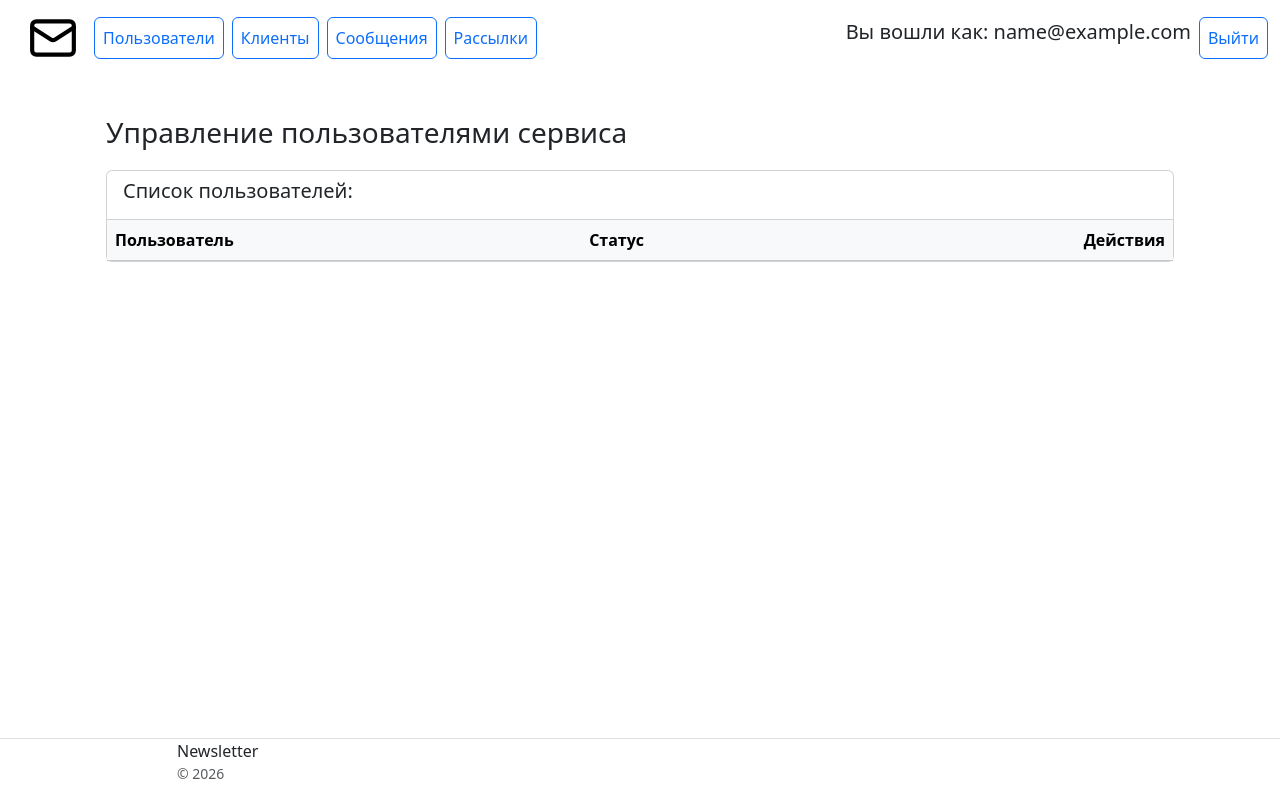
After one commit to tray-46/coursework04_django, a Django app: page /users/ in a window 1280 px wide. The commit adds this page. Run offline with Django 5.2, Linux system fonts and the light colour scheme; the visitor is signed in with stand-in values (Sample User, id 1); data comes from the database, SQL or seed files in the repository; lists and menus that the app fills with data are empty; parts of the project's set-up code (start-up, migrations or seed data) failed here and were passed over; some libraries are stand-ins or nearby versions.

Commit message:
UserListView, UserBlockView added

```diff
--- a/newsletter/mail_service/templates/mail_service/includes/inc_menu.html
+++ b/newsletter/mail_service/templates/mail_service/includes/inc_menu.html
@@ -11,6 +11,9 @@
         <div class="collapse navbar-collapse">
             <div class="navbar-nav me-auto">
                 {% if user.is_authenticated %}
+                    {% if perms.users.view_user %}
+                        <a class="btn btn-outline-primary p-2 me-2" href="{% url 'users:user_list' %}">Пользователи</a>
+                    {% endif %}
                 <a class="btn btn-outline-primary p-2" href="{% url 'mail_service:client_list' %}">Клиенты</a>
                 <a class="btn btn-outline-primary p-2 mx-2" href="{% url 'mail_service:message_list' %}">Сообщения</a>
                 <a class="btn btn-outline-primary p-2" href="{% url 'mail_service:mailinglist_list' %}">Рассылки</a>
--- /dev/null
+++ b/newsletter/users/templates/users/user_list.html
@@ -0,0 +1,69 @@
+{% extends "mail_service/base.html" %}
+
+{% block title %}Newsletter: main page{% endblock %}
+
+{% block content %}
+<div class="px-ut container-fluid py-4 px-md-4">
+    <div class="d-flex flex-wrap justify-content-between align-items-center mb-3 gap-2">
+        <div>
+            <h1 class="h3 mb-1">Управление пользователями сервиса</h1>
+        </div>
+    </div>
+    <div class="card">
+        <div class="card-header bg-transparent d-flex flex-wrap gap-2 align-items-center justify-content-between">
+            <h5>Список пользователей:</h5>
+        </div>
+        <div class="table-responsive">
+            <table class="table table-hover align-middle mb-0">
+                <thead class="table-light">
+                <tr>
+                    <th>Пользователь</th>
+                    <th>Статус</th>
+                    <th class="text-end">Действия</th>
+                </tr>
+                </thead>
+                <tbody>
+                {% for user in user_list %}
+                <tr>
+                    <td>
+                        <div class="d-flex align-items-center gap-2">
+                            <div>
+                                <div class="fw-medium">{{ user.email }}</div>
+                                <div class="small text-body-secondary">{{ user.first_name }} {{ user.surname }}
+                                </div>
+                            </div>
+                        </div>
+                    </td>
+                    <td>
+                        <div class="d-flex align-items-center gap-2">
+                            {% if user.is_active %}
+                            <span class="badge bg-success">Активен</span>
+                            {% else %}
+                            <span class="badge bg-danger">Заблокирован</span>
+                            {% endif %}
+                        </div>
+                    </td>
+                    <td class="text-end">
+                        <div class="btn-group" role="group">
+                            {% if perms.users.can_block_user %}
+                            <form method="POST" action="{% url 'users:user_block' user.pk %}">
+                                {% csrf_token %}
+                                <button type="submit" class="btn btn-sm btn-outline-secondary">
+                                    {% if user.is_active %}
+                                    <span>Заблокировать</span>
+                                    {% else %}
+                                    <span>Разблокировать</span>
+                                    {% endif %}
+                                </button>
+                            </form>
+                            {% endif %}
+                        </div>
+                    </td>
+                </tr>
+                {% endfor %}
+                </tbody>
+            </table>
+        </div>
+    </div>
+</div>
+{% endblock %}
--- a/newsletter/users/urls.py
+++ b/newsletter/users/urls.py
@@ -13,8 +13,10 @@ urlpatterns = [
     path("register/", views.RegisterView.as_view(), name="register"),
     path("register/pending/", TemplateView.as_view(template_name="users/pending.html"), name="registration_pending"),
     path("activate/<str:uidb64>/<str:token>/", views.ActivateView.as_view(), name="activate"),
+
     path("login/", views.UserLoginView.as_view(), name="login"),
     path("logout/", LogoutView.as_view(), name="logout"),
+
     path("password_reset/",
          auth_views.PasswordResetView.as_view(
              template_name="users/password_reset_form.html",
@@ -34,4 +36,7 @@ urlpatterns = [
     path("password_reset/complete/",
          auth_views.PasswordResetCompleteView.as_view(template_name="users/password_reset_complete.html"),
          name="password_reset_complete"),
+
+    path("", views.UserListView.as_view(), name="user_list"),
+    path("<int:pk>/block/", views.UserBlockView.as_view(), name="user_block"),
 ]
--- a/newsletter/users/views.py
+++ b/newsletter/users/views.py
@@ -1,3 +1,5 @@
+from django.http import Http404, HttpRequest, HttpResponse, HttpResponseForbidden
+from django.contrib.auth.mixins import LoginRequiredMixin, UserPassesTestMixin, PermissionRequiredMixin
 from django.contrib.sites.shortcuts import get_current_site
 from django.utils.http import urlsafe_base64_encode, urlsafe_base64_decode
 from django.utils.encoding import force_bytes, force_str
@@ -5,10 +7,11 @@ from django.contrib.auth.views import LoginView
 from django.template.loader import render_to_string
 from django.core.mail import EmailMessage
 from django.urls import reverse_lazy
-from django.views.generic import View
+from django.views.generic import View, ListView
 from django.views.generic.edit import CreateView
-from django.shortcuts import redirect
+from django.shortcuts import get_object_or_404, redirect
 
+from django.contrib.auth.models import Group
 from .tokens import account_activation_token
 from .forms import LoginForm, RegisterForm
 from .models import User
@@ -24,6 +27,9 @@ class RegisterView(CreateView):
         user = form.save(commit=False)
         user.is_active = False
         user.save()
+
+        users_groups, _ = Group.objects.get_or_create(name="Users")
+        user.groups.add(users_groups)
 
         current_site = get_current_site(self.request)
         mail_subject = "Activate your account"
@@ -55,3 +61,27 @@ class ActivateView(View):
 class UserLoginView(LoginView):
     template_name = "users/login.html"
     form_class = LoginForm
+
+
+class UserListView(LoginRequiredMixin, PermissionRequiredMixin, ListView):
+    model = User
+    permission_required = "users.view_user"
+    template_name = "users/list.html"
+
+    def get_queryset(self):
+        service_users =User.objects.filter(groups__name="Users")
+        return service_users
+
+
+class UserBlockView(LoginRequiredMixin, PermissionRequiredMixin, View):
+    """"""
+    permission_required = "users.can_block_user"
+
+    def post(self, request: HttpRequest, pk: int) -> HttpResponse:
+        if not self.request.user.has_perm("users.can_block_user"):
+            return HttpResponseForbidden()
+
+        user = get_object_or_404(User, pk=pk)
+        user.is_active = not user.is_active
+        user.save()
+        return redirect("users:user_list")
```
